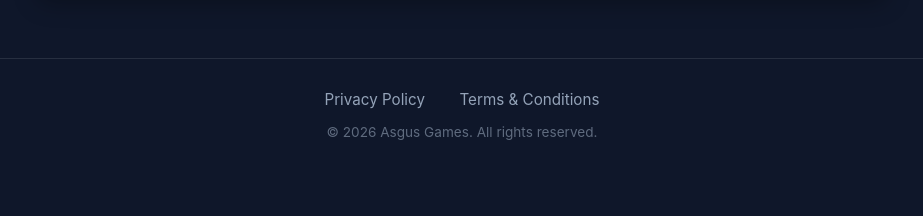
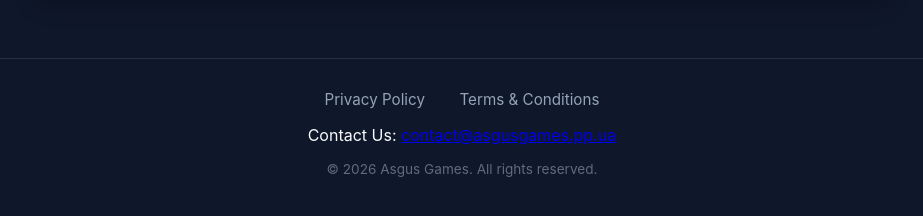
Before and after one commit to asgusgames/asgusgames.github.io, a plain HTML site: page index.html in a window 1280 px wide. Shown: the part 910-1126 px from the top of the page, without its empty margins (178-1101 px from the left). Before the commit the page ends 1094 px from the top, so only its background shows below. Drawn offline with Linux system fonts and the light colour scheme.

Commit message:
Adding e-mail to index.html

```diff
--- a/index.html
+++ b/index.html
@@ -175,6 +175,7 @@
             <a href="url?id=0">Privacy Policy</a>
             <a href="https://asgusgames.github.io/Terms-and-Conditions/">Terms & Conditions</a>
         </div>
+        <p>Contact Us: <a href="mailto:contact@asgusgames.pp.ua">contact@asgusgames.pp.ua</a></p>
         <p class="copyright">&copy; 2026 Asgus Games. All rights reserved.</p>
     </footer>
 
```
